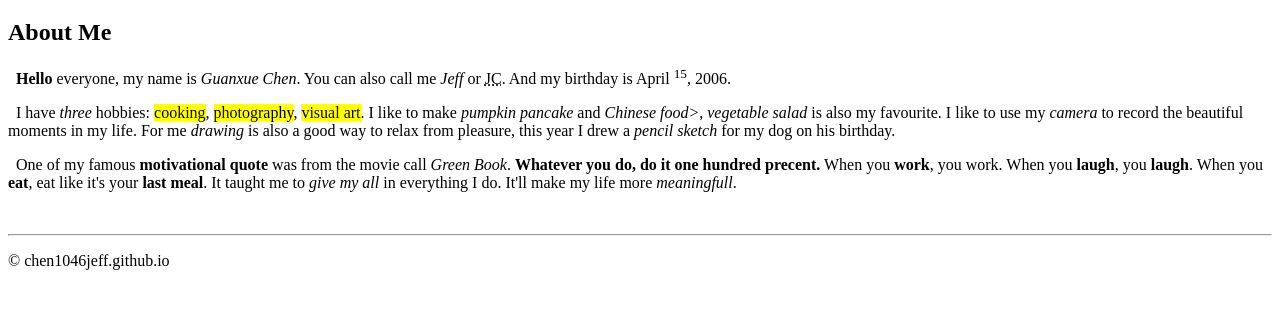
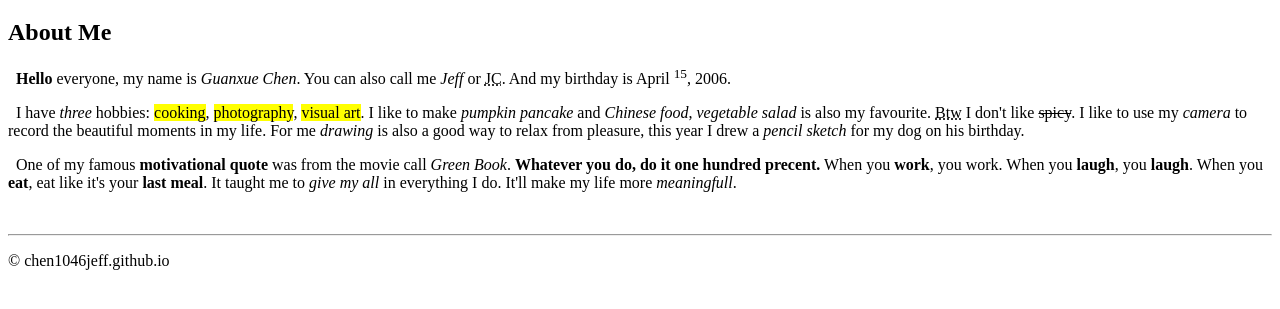
Before and after one commit to chen1046jeff/chen1046jeff.github.io, a plain HTML site: page html-assignment/index.html in a window 1280 px wide. Shown: the part 61-370 px from the top of the page. Drawn offline with Linux system fonts and the light colour scheme.

Commit message:
no spicy

```diff
--- a/html-assignment/index.html
+++ b/html-assignment/index.html
@@ -16,7 +16,7 @@
             <h2>About Me</h2>
             <p> &nbsp <strong>Hello</strong> everyone, my name is <em>Guanxue Chen</em>. You can also call me <em>Jeff</em> or <abbr title="Jeff Chen">JC</abbr>.  And my birthday is April <sup>15</sup>, 2006.</p>
 
-            <p> &nbsp I have <em>three</em> hobbies: <mark>cooking</mark>, <mark>photography</mark>, <mark>visual art</mark>. I like to make <em>pumpkin pancake</em> and <em> Chinese food></em>, <em>vegetable salad</em> is also my favourite. I like to use my <em>camera</em> to record the beautiful moments in my life. For me <em>drawing</em> is also a good way to relax from pleasure, this year I drew a <em>pencil sketch</em> for my dog on his birthday. </p>
+            <p> &nbsp I have <em>three</em> hobbies: <mark>cooking</mark>, <mark>photography</mark>, <mark>visual art</mark>. I like to make <em>pumpkin pancake</em> and <em>Chinese food</em>, <em>vegetable salad</em> is also my favourite. <abbr title="By the way">Btw</abbr> I don't like <del>spicy</del>. I like to use my <em>camera</em> to record the beautiful moments in my life. For me <em>drawing</em> is also a good way to relax from pleasure, this year I drew a <em>pencil sketch</em> for my dog on his birthday. </p>
 
 
             <p> &nbsp One of my famous <strong>motivational quote</strong> was from the movie call <em>Green Book</em>. <strong>Whatever you do, do it one hundred precent.</strong> When you <strong>work</strong>, you <astrong>work</strong>. When you <strong>laugh</strong>, you <strong>laugh</strong>. When you <strong>eat</strong>, eat like it's your <strong>last meal</strong>. It taught me to <em>give my all</em> in everything I do. It'll make my life more <em>meaningfull</em>.</p>
```
